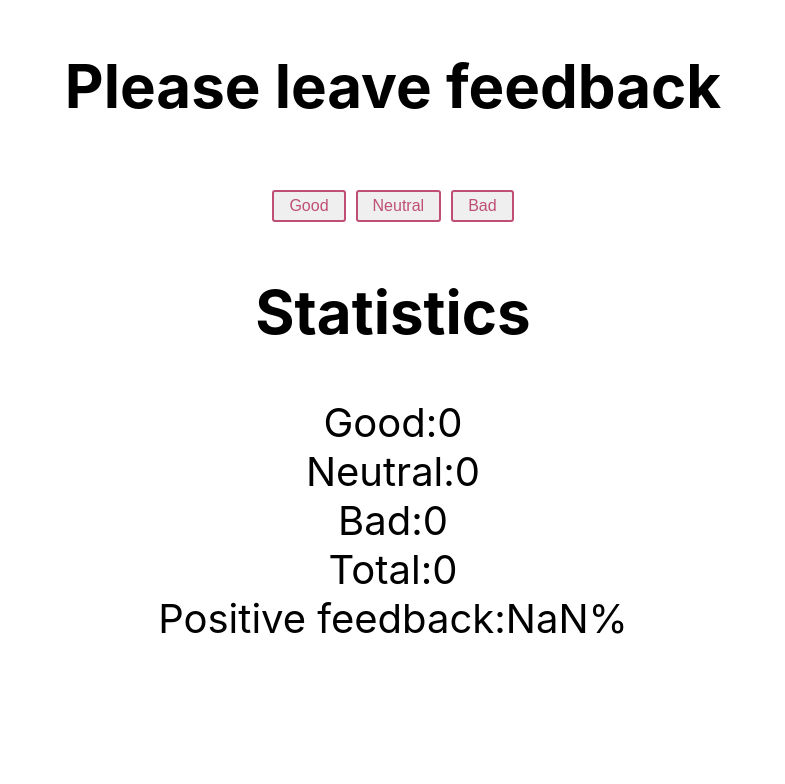
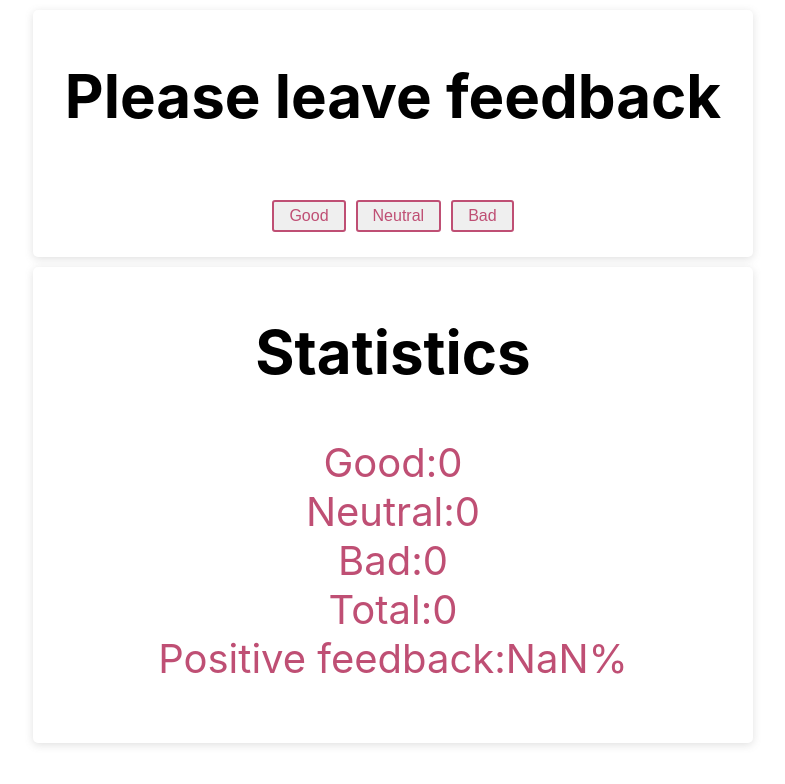
Before and after one commit to martakoss27/goit-react-hw-02-feedback, a React (Create React App) app: page / in a window 1280 px wide. Shown: the top 784 px of the page, without its empty margins (247-1032 px from the left). Built offline with nearby package versions, Linux system fonts and the light colour scheme.

Commit message:
stylowanie-finished

```diff
--- a/src/components/App.jsx
+++ b/src/components/App.jsx
@@ -64,7 +64,6 @@ export class App extends Component {
 const StyledWrapper = styled.div`
   display: flex;
   flex-direction: column;
-  margin: auto;
   align-items: center;
   height: '100vh';
   font-size: 40px;
--- a/src/components/Section/Section.jsx
+++ b/src/components/Section/Section.jsx
@@ -10,4 +10,9 @@ export const Section = ({ title, children }) => {
 };
 const StyledSection = styled.section`
   text-align: center;
+  width: 720px;
+  margin-top: 10px;
+  padding: 0 0 20px 0;
+  box-shadow: rgba(99, 99, 99, 0.2) 0px 2px 8px 0px;
+  border-radius: 5px;
 `;
--- a/src/components/Statistics/Statistics.jsx
+++ b/src/components/Statistics/Statistics.jsx
@@ -29,5 +29,5 @@ Statistics.propTypes = {
 const StyledUl = styled.ul`
   list-style-type: none;
   padding: 0;
-  margin-bottom: 5px;
+  color: #bf4f74;
 `;
```
